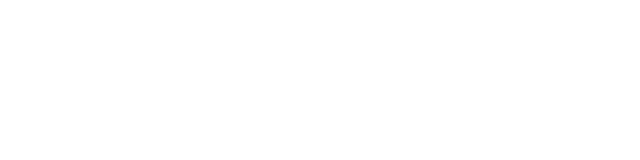
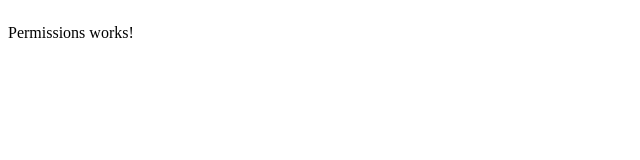
Before and after one commit to VladyslavVorobiov/admin-app-ng-18, an Angular app: page /permissions in a window 1280 px wide. Before the commit this address led to /. Shown: the top 160 px of the page, without its empty margins (0-640 px from the left). Built offline with nearby package versions, Linux system fonts and the light colour scheme.

Commit message:
feat(permissions): add initial component

```diff
--- a/src/app/app.component.css
+++ b/src/app/app.component.css
@@ -0,0 +1,6 @@
+.main {
+    width: 100%;
+    height: 100%;
+    overflow: hidden;
+    box-sizing: border-box;
+}
--- a/src/app/app.routes.ts
+++ b/src/app/app.routes.ts
@@ -1,3 +1,21 @@
 import { Routes } from '@angular/router';
+import { ApplicationRoute } from 'shared-enums';
 
-export const routes: Routes = [];
+export const routes: Routes = [
+    {
+        path: ApplicationRoute.Permissions,
+        loadComponent: () =>
+            import('./pages/permissions/permissions.component').then(
+                m => m.PermissionsComponent,
+            ),
+    },
+    {
+        path: '',
+        redirectTo: ApplicationRoute.Permissions,
+        pathMatch: 'full',
+    },
+    {
+        path: '**',
+        redirectTo: ApplicationRoute.Permissions,
+    },
+];
--- /dev/null
+++ b/src/app/pages/permissions/permissions.component.html
@@ -0,0 +1,3 @@
+<p>
+  Permissions works!
+</p>
--- /dev/null
+++ b/src/app/pages/permissions/permissions.component.ts
@@ -0,0 +1,12 @@
+import { ChangeDetectionStrategy, Component } from '@angular/core';
+
+@Component({
+  standalone: true,
+  selector: 'app-permissions',
+  templateUrl: './permissions.component.html',
+  styleUrls: ['./permissions.component.css'],
+  changeDetection: ChangeDetectionStrategy.OnPush,
+})
+export class PermissionsComponent {
+
+}
```
Also changed, not shown: src/app/pages/permissions/permissions.component.css (added).
